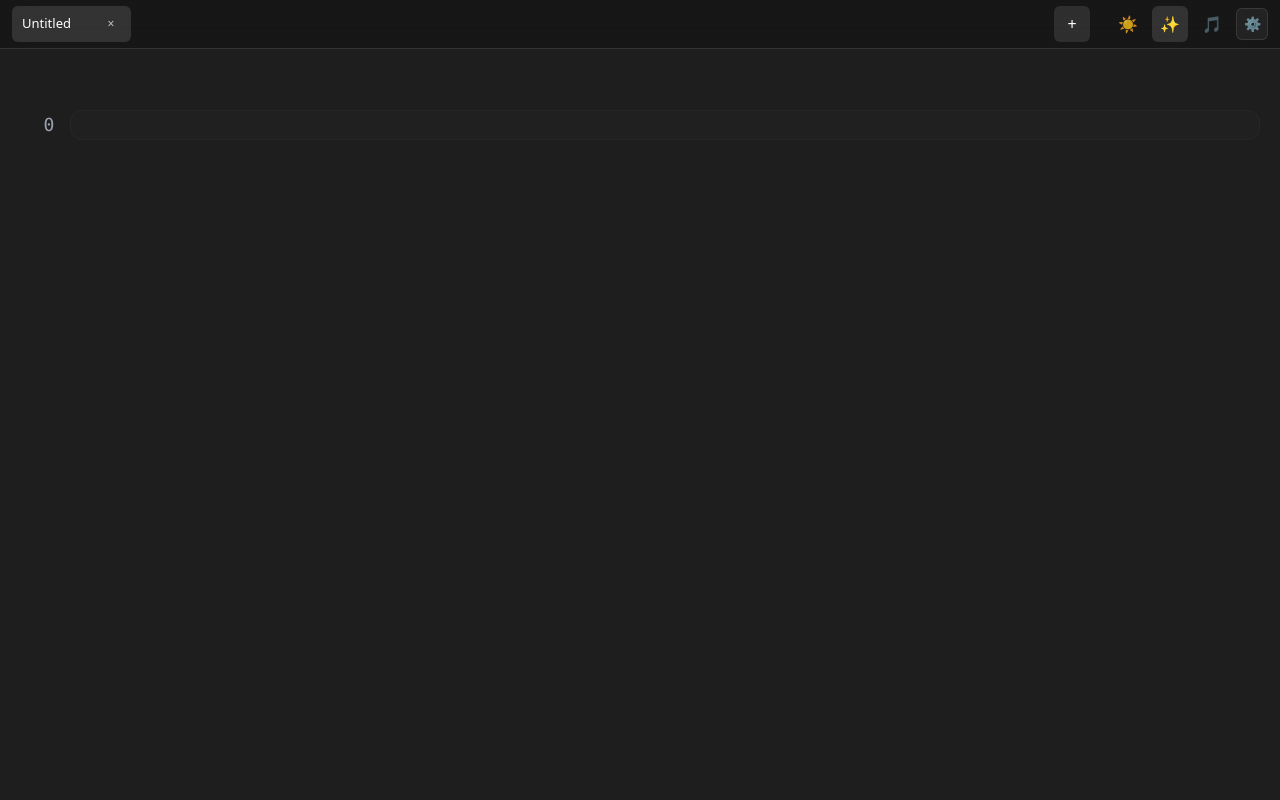
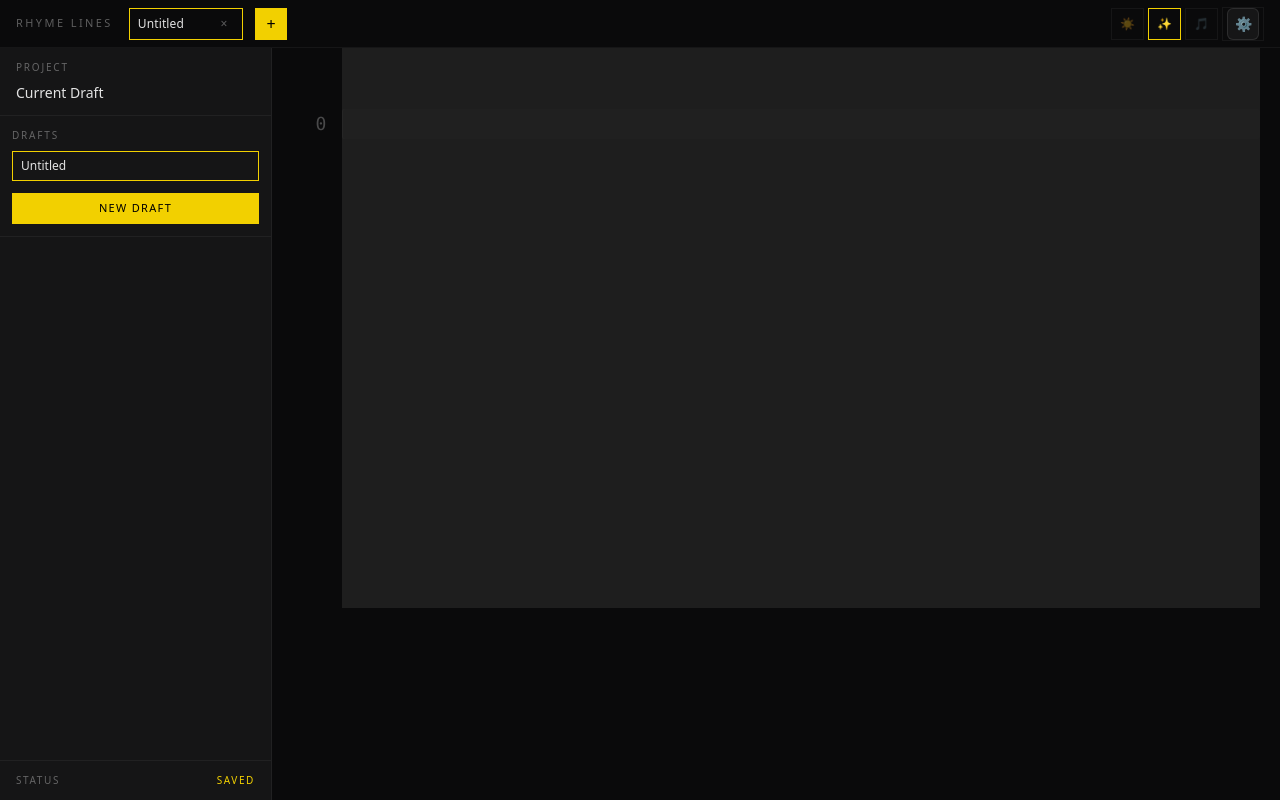
Before and after one commit to ClayTheMisfit/rhyme-lines, a Next.js app: page / in a window 1280 px wide. Built offline with nearby package versions, Linux system fonts and the light colour scheme.

Commit message:
Restyle editor shell to dark editorial layout

```diff
--- a/src/app/globals.css
+++ b/src/app/globals.css
@@ -61,12 +61,16 @@
   --rl-space-3: 0.75rem;
   --rl-space-4: 1rem;
   --rl-space-5: 1.25rem;
-  --rl-radius-sm: 0.375rem;
-  --rl-radius-md: 0.5rem;
-  --rl-radius-lg: 0.75rem;
-  --rl-muted: rgba(255, 255, 255, 0.62);
-  --rl-border: rgba(255, 255, 255, 0.13);
-  --rl-accent: rgba(56, 189, 248, 0.85);
+  --rl-radius-sm: 0.2rem;
+  --rl-radius-md: 0.25rem;
+  --rl-radius-lg: 0.3rem;
+  --rl-bg: #0a0a0b;
+  --rl-panel: #151516;
+  --rl-panel-elevated: #1b1b1d;
+  --rl-text: rgba(255, 255, 255, 0.88);
+  --rl-muted: rgba(255, 255, 255, 0.34);
+  --rl-border: rgba(255, 255, 255, 0.05);
+  --rl-accent: #f2d000;
 }
 
 /* Editor-specific variables */
@@ -223,13 +227,13 @@ body.bg-white .rl-editor[data-empty="true"]:not(:focus)::before {
 /* Current line highlight overlay (non-interactive) */
 .rl-current-line-highlight {
   position: absolute;
-  border-radius: 12px;
+  border-radius: 2px;
   pointer-events: none;
   z-index: 0;
   left: 0;
   right: 0;
-  background-color: var(--rl-active-line-bg, rgba(255, 255, 255, 0.012));
-  box-shadow: inset 0 0 0 1px var(--rl-active-line-border, rgba(255, 255, 255, 0.028));
+  background-color: var(--rl-active-line-bg, rgba(255, 255, 255, 0.02));
+  box-shadow: inset 1px 0 0 var(--rl-active-line-border, rgba(242, 208, 0, 0.3));
   transition:
     top var(--rl-active-line-transition, 120ms) ease-out,
     height var(--rl-active-line-transition, 120ms) ease-out,
@@ -239,8 +243,8 @@ body.bg-white .rl-editor[data-empty="true"]:not(:focus)::before {
 }
 
 body.bg-black .rl-current-line-highlight {
-  --rl-active-line-bg: rgba(255, 255, 255, 0.012);
-  --rl-active-line-border: rgba(255, 255, 255, 0.028);
+  --rl-active-line-bg: rgba(255, 255, 255, 0.02);
+  --rl-active-line-border: rgba(242, 208, 0, 0.3);
 }
 
 body.bg-white .rl-current-line-highlight {
@@ -250,9 +254,9 @@ body.bg-white .rl-current-line-highlight {
 
 .rl-rhyme-highlight[data-rhyme-family] {
   position: absolute;
-  border-radius: 0.35rem;
-  background: var(--rhyme-color, rgba(148, 163, 184, 0.2));
-  border-bottom: 1px solid color-mix(in srgb, var(--rhyme-color, rgba(148, 163, 184, 0.2)) 70%, transparent);
+  border-radius: 0;
+  background: color-mix(in srgb, var(--rl-accent) 12%, transparent);
+  border-bottom: 1px solid color-mix(in srgb, var(--rl-accent) 70%, transparent);
   pointer-events: none;
   transform: translateZ(0);
 }
@@ -260,8 +264,8 @@ body.bg-white .rl-current-line-highlight {
 .rl-rhyme-underline[data-rhyme-family] {
   position: absolute;
   height: 1px;
-  border-radius: 999px;
-  background: var(--rhyme-color, rgba(148, 163, 184, 0.6));
+  border-radius: 0;
+  background: color-mix(in srgb, var(--rl-accent) 85%, transparent);
   pointer-events: none;
   transform: translateZ(0);
 }
@@ -277,12 +281,12 @@ body.bg-white .rl-current-line-highlight {
 }
 
 .rl-rhyme-highlight[data-rhyme-family][data-rhyme-hide-colors] {
-  background: color-mix(in srgb, var(--rhyme-color, rgba(148, 163, 184, 0.2)) 12%, transparent);
-  border-bottom-color: color-mix(in srgb, var(--rhyme-color, rgba(148, 163, 184, 0.2)) 35%, transparent);
+  background: color-mix(in srgb, var(--rl-accent) 8%, transparent);
+  border-bottom-color: color-mix(in srgb, var(--rl-accent) 30%, transparent);
 }
 
 .rl-rhyme-underline[data-rhyme-family][data-rhyme-hide-colors] {
-  background: color-mix(in srgb, var(--rhyme-color, rgba(148, 163, 184, 0.6)) 35%, transparent);
+  background: color-mix(in srgb, var(--rl-accent) 30%, transparent);
 }
 
 /* Light theme editor styling */
@@ -293,6 +297,7 @@ body.bg-white .editor-surface {
 }
 
 .editor-surface {
+  background: transparent;
   --rl-editor-pad-x: var(--rl-pad-inline);
   --rl-gutter-w: var(--rl-gutter-width);
   --rl-highlight-inset: 0.25rem;
@@ -326,10 +331,10 @@ body.bg-white .rl-editor .line {
 .rl-editor .line {
   position: relative;
   z-index: 1;
-  border-radius: 6px;
+  border-radius: 0;
   padding: var(--rl-line-pad-y) 0.25rem;
   margin: 0;
-  transition: background-color 0.2s ease, color 0.2s ease;
+  transition: background-color 80ms linear;
   line-height: var(--rl-line-height);
 }
 
@@ -359,7 +364,7 @@ body.bg-white .rl-editor .line {
 }
 
 .gutterMirror-dark {
-  color: #9ca3af; /* gray-400 */
+  color: rgba(255, 255, 255, 0.26);
 }
 
 /* Custom scrollbar styles */
@@ -392,7 +397,7 @@ body.bg-white .rl-editor .line {
 /* Thin themed scrollbar for rhyme suggestions panel */
 .thin-scrollbar {
   scrollbar-width: thin; /* Firefox */
-  scrollbar-color: hsl(220 13% 46%) transparent; /* gray-500 */
+  scrollbar-color: rgba(255, 255, 255, 0.26) transparent;
 }
 
 .thin-scrollbar::-webkit-scrollbar {
@@ -404,8 +409,8 @@ body.bg-white .rl-editor .line {
 }
 
 .thin-scrollbar::-webkit-scrollbar-thumb {
-  background: hsl(220 13% 46%); /* gray-500 */
-  border-radius: 9999px;
+  background: rgba(255, 255, 255, 0.26);
+  border-radius: 2px;
 }
 
 .thin-scrollbar::-webkit-scrollbar-thumb:hover {
--- a/src/app/layout.tsx
+++ b/src/app/layout.tsx
@@ -12,7 +12,7 @@ export const metadata: Metadata = {
 export default function RootLayout({ children }: { children: ReactNode }) {
   return (
     <html lang="en" suppressHydrationWarning>
-      <body className="antialiased bg-black text-white min-h-screen flex flex-col font-sans">
+      <body className="antialiased min-h-screen flex flex-col font-sans bg-[color:var(--rl-bg)] text-[color:var(--rl-text)]">
         <Providers>
           <TopBar />
           <main className="flex-1 flex min-h-0" style={{ paddingTop: 'var(--header-height, 48px)' }}>
--- a/src/components/Editor.tsx
+++ b/src/components/Editor.tsx
@@ -999,7 +999,7 @@ const Editor = forwardRef<EditorHandle, EditorProps>(function Editor(
       <div
         ref={containerRef}
         data-editor-scroll
-        className="relative flex-1 overflow-auto transition-all duration-300"
+        className="relative flex-1 overflow-auto bg-[color:var(--rl-bg)]"
         style={{
           marginRight: 'var(--panel-right-offset, 0px)',
           maxWidth: 'calc(100% - var(--panel-right-offset, 0px))',
--- a/src/components/EditorShell.tsx
+++ b/src/components/EditorShell.tsx
@@ -59,6 +59,13 @@ export default function EditorShell() {
         : saveStatus === 'dirty'
           ? 'Changes pending save'
           : ''
+  const saveDisplayLabel = saveStatus === 'saving'
+    ? 'SYNCING'
+    : saveStatus === 'dirty'
+      ? 'PENDING'
+      : saveStatus === 'error'
+        ? 'ERROR'
+        : 'SAVED'
 
   const focusRhymePanel = useCallback(() => {
     const panelElement = floatingPanelRef.current
@@ -197,7 +204,50 @@ export default function EditorShell() {
       {!ready ? (
         <div className="flex h-full w-full flex-1 min-h-0" aria-hidden />
       ) : (
-        <div className="flex h-full w-full flex-1 min-h-0">
+        <div className="flex h-full w-full flex-1 min-h-0 bg-[color:var(--rl-bg)]">
+          <aside className="hidden h-full w-[272px] shrink-0 border-r border-[color:var(--rl-border)] bg-[color:var(--rl-panel)] md:flex md:flex-col">
+            <div className="border-b border-[color:var(--rl-border)] px-4 py-3">
+              <div className="text-[10px] uppercase tracking-[0.18em] text-[color:var(--rl-muted)]">Project</div>
+              <div className="mt-2 text-sm text-[color:var(--rl-text)]">Current Draft</div>
+            </div>
+            <div className="border-b border-[color:var(--rl-border)] px-3 py-3">
+              <div className="mb-2 text-[10px] uppercase tracking-[0.18em] text-[color:var(--rl-muted)]">Drafts</div>
+              <div className="space-y-1">
+                {tabs.map((tab) => {
+                  const isActive = tab.id === activeTabId
+                  return (
+                    <button
+                      key={tab.id}
+                      type="button"
+                      onClick={() => actions.setActive(tab.id)}
+                      className={`flex w-full items-center justify-between border px-2 py-1.5 text-left text-xs ${
+                        isActive
+                          ? 'border-[color:var(--rl-accent)] text-[color:var(--rl-text)]'
+                          : 'border-transparent text-[color:var(--rl-muted)] hover:border-[color:var(--rl-border)] hover:text-[color:var(--rl-text)]'
+                      }`}
+                    >
+                      <span className="truncate">{tab.title || 'Untitled'}</span>
+                      {tab.isDirty && <span className="text-[10px] text-[color:var(--rl-accent)]">●</span>}
+                    </button>
+                  )
+                })}
+              </div>
+              <button
+                type="button"
+                onClick={actions.newTab}
+                className="mt-3 inline-flex w-full items-center justify-center border border-[color:var(--rl-accent)] bg-[color:var(--rl-accent)] px-2 py-1.5 text-[11px] font-medium uppercase tracking-[0.12em] text-black"
+              >
+                New Draft
+              </button>
+            </div>
+            <div className="mt-auto border-t border-[color:var(--rl-border)] px-4 py-3 text-[10px] uppercase tracking-[0.16em] text-[color:var(--rl-muted)]">
+              <div className="flex items-center justify-between">
+                <span>Status</span>
+                <span className={saveStatus === 'idle' ? 'text-[color:var(--rl-accent)]' : ''}>{saveDisplayLabel}</span>
+              </div>
+            </div>
+          </aside>
+          <div className="flex min-h-0 flex-1">
             <Editor
               ref={editorRef}
               hydrated={ready}
@@ -207,6 +257,7 @@ export default function EditorShell() {
             />
             <RhymePanel ref={floatingPanelRef} editorRef={editorRef} />
           </div>
+        </div>
       )}
       <span className="sr-only" aria-live="polite">
         {saveLiveLabel}
--- a/src/components/TopBar.tsx
+++ b/src/components/TopBar.tsx
@@ -1,7 +1,6 @@
 'use client'
 
 import { useCallback, useEffect, useRef } from 'react'
-import { motion } from 'framer-motion'
 import { useTheme } from 'next-themes'
 import { useMounted } from '@/hooks/useMounted'
 import { resolveTheme } from '@/lib/theme/resolveTheme'
@@ -14,7 +13,6 @@ import TabBar from '@/components/tabs/TabBar'
 import { shallow } from 'zustand/shallow'
 import SettingsSheet from './settings/SettingsSheet'
 import { layers } from '@/lib/layers'
-import { Tooltip, TooltipContent, TooltipProvider, TooltipTrigger } from '@/components/ui/tooltip'
 
 const PANEL_SPACING_REM = '1.5rem'
 const cx = (...parts: Array<string | false | null | undefined>) => parts.filter(Boolean).join(' ')
@@ -160,10 +158,13 @@ export default function TopBar() {
     <header
       ref={headerRef}
       data-testid="editor-header"
-      className="fixed left-0 right-0 top-0 flex min-h-12 items-center justify-between gap-3 border-b border-[color:var(--rl-border)] bg-black/22 px-3 py-1.5 backdrop-blur-lg"
+      className="fixed left-0 right-0 top-0 flex min-h-12 items-center justify-between gap-3 border-b border-[color:var(--rl-border)] bg-[color:var(--rl-bg)] px-4 py-1.5"
       style={{ zIndex: layers.topBar }}
     >
-      <div className="min-w-0 flex-1">
+      <div className="flex min-w-0 flex-1 items-center gap-4">
+        <div className="shrink-0 text-[11px] font-medium uppercase tracking-[0.22em] text-[color:var(--rl-muted)]">
+          Rhyme Lines
+        </div>
         <TabBar
           tabs={tabs}
           activeTabId={activeTabId}
@@ -175,80 +176,59 @@ export default function TopBar() {
         />
       </div>
 
-      <div className="ml-2 flex items-center gap-1.5">
+      <div className="ml-2 flex items-center gap-1">
         {autosaveStatus === 'error' && (
-          <TooltipProvider>
-            <Tooltip>
-              <TooltipTrigger asChild>
-                <span
-                  className="inline-flex h-9 w-9 items-center justify-center rounded-md text-sm text-rose-300 ring-1 ring-rose-300/45"
-                  aria-label={`Save failed${lastError ? `: ${lastError}` : ''}`}
-                >
-                  !
-                </span>
-              </TooltipTrigger>
-              <TooltipContent side="bottom">{lastError ?? 'Save failed'}</TooltipContent>
-            </Tooltip>
-          </TooltipProvider>
+          <span
+            className="inline-flex h-8 items-center border border-red-400/40 px-2 text-[10px] uppercase tracking-[0.14em] text-red-300"
+            aria-label={`Save failed${lastError ? `: ${lastError}` : ''}`}
+            title={lastError ?? 'Save failed'}
+          >
+            Save Error
+          </span>
         )}
 
-        <motion.button
-          suppressHydrationWarning
-          whileHover={{ scale: 1.03 }}
-          whileTap={{ scale: 0.97 }}
-          transition={{ duration: 0.12 }}
+        <button
           onClick={toggleTheme}
-          className="inline-flex h-9 w-9 items-center justify-center rounded-md text-base text-white/80 transition-colors duration-100 hover:bg-white/8 hover:text-white focus-visible:outline-none focus-visible:ring-2 focus-visible:ring-white/45"
+          className="inline-flex h-8 min-w-8 items-center justify-center border border-[color:var(--rl-border)] px-2 text-xs text-[color:var(--rl-muted)] transition-colors duration-75 hover:text-[color:var(--rl-text)] focus-visible:outline-none focus-visible:ring-1 focus-visible:ring-[color:var(--rl-accent)]"
           title="Toggle theme"
           aria-label="Toggle theme"
         >
           {theme === 'dark' ? '☀️' : '🌙'}
-        </motion.button>
+        </button>
 
-        <motion.button
-          suppressHydrationWarning
-          whileHover={{ scale: 1.03 }}
-          whileTap={{ scale: 0.97 }}
-          transition={{ duration: 0.12 }}
+        <button
           onClick={toggleRhymeDecorations}
           className={cx(
-            'inline-flex h-9 w-9 items-center justify-center rounded-md text-base transition duration-100 focus-visible:outline-none focus-visible:ring-2 focus-visible:ring-white/45',
-            showRhymeDecorations ? 'bg-white/12 text-white' : 'text-white/80 hover:bg-white/8 hover:text-white'
+            'inline-flex h-8 min-w-8 items-center justify-center border px-2 text-xs transition duration-75 focus-visible:outline-none focus-visible:ring-1 focus-visible:ring-[color:var(--rl-accent)]',
+            showRhymeDecorations
+              ? 'border-[color:var(--rl-accent)] text-[color:var(--rl-accent)]'
+              : 'border-[color:var(--rl-border)] text-[color:var(--rl-muted)] hover:text-[color:var(--rl-text)]'
           )}
           title={showRhymeDecorations ? 'Hide rhyme highlights' : 'Show rhyme highlights'}
           aria-label={showRhymeDecorations ? 'Hide rhyme highlights' : 'Show rhyme highlights'}
           aria-pressed={showRhymeDecorations}
         >
           ✨
-        </motion.button>
+        </button>
 
-        <motion.button
-          suppressHydrationWarning
-          whileHover={{ scale: 1.03 }}
-          whileTap={{ scale: 0.97 }}
-          transition={{ duration: 0.12 }}
+        <button
           onClick={togglePanel}
           className={cx(
-            'inline-flex h-9 w-9 items-center justify-center rounded-md text-base transition duration-100 focus-visible:outline-none focus-visible:ring-2 focus-visible:ring-white/45',
-            panelVisible ? 'bg-white/12 text-white' : 'text-white/80 hover:bg-white/8 hover:text-white'
+            'inline-flex h-8 min-w-8 items-center justify-center border px-2 text-xs transition duration-75 focus-visible:outline-none focus-visible:ring-1 focus-visible:ring-[color:var(--rl-accent)]',
+            panelVisible
+              ? 'border-[color:var(--rl-accent)] text-[color:var(--rl-accent)]'
+              : 'border-[color:var(--rl-border)] text-[color:var(--rl-muted)] hover:text-[color:var(--rl-text)]'
           )}
           title={panelVisible ? 'Hide rhyme panel' : 'Show rhyme panel'}
           aria-label={panelVisible ? 'Hide rhyme panel' : 'Show rhyme panel'}
           aria-pressed={panelVisible}
         >
           🎵
-        </motion.button>
+        </button>
 
-        <motion.div
-          suppressHydrationWarning
-          whileHover={{ scale: 1.03 }}
-          whileTap={{ scale: 0.97 }}
-          transition={{ duration: 0.12 }}
-          className="flex"
-          title="Open settings"
-        >
+        <div className="flex border border-[color:var(--rl-border)] px-1 text-[color:var(--rl-muted)]" title="Open settings">
           <SettingsSheet />
-        </motion.div>
+        </div>
       </div>
     </header>
   )
--- a/src/components/panels/DockablePanel.tsx
+++ b/src/components/panels/DockablePanel.tsx
@@ -31,7 +31,7 @@ type Props = {
 }
 
 const headerButtonClass =
-  "inline-flex h-8 w-8 items-center justify-center rounded-md text-sm leading-none text-slate-500 transition-colors hover:bg-slate-100 hover:text-slate-900 focus-visible:outline-none focus-visible:ring-2 focus-visible:ring-sky-400/70 focus-visible:ring-offset-2 focus-visible:ring-offset-white motion-reduce:transition-none dark:text-slate-300 dark:hover:bg-white/10 dark:hover:text-slate-100 dark:focus-visible:ring-offset-slate-900"
+  "inline-flex h-7 w-7 items-center justify-center border border-transparent text-xs leading-none text-[color:var(--rl-muted)] transition-colors hover:border-[color:var(--rl-border)] hover:text-[color:var(--rl-text)] focus-visible:outline-none focus-visible:ring-1 focus-visible:ring-[color:var(--rl-accent)]"
 
 export function DockablePanel({
   title,
@@ -51,9 +51,9 @@ export function DockablePanel({
   panelProps,
 }: Props) {
   const header = (
-    <div className="flex h-11 items-center justify-between border-b border-slate-200/60 bg-white/70 px-2 backdrop-blur dark:border-slate-700/60 dark:bg-slate-900/70">
+    <div className="flex h-10 items-center justify-between border-b border-[color:var(--rl-border)] bg-[color:var(--rl-panel)] px-2">
       <div
-        className="rhyme-panel-drag-handle px-2 text-[11px] font-semibold uppercase tracking-wide text-slate-500/90 dark:text-slate-300/80 cursor-move select-none"
+        className="rhyme-panel-drag-handle cursor-move select-none px-2 text-[10px] font-medium uppercase tracking-[0.16em] text-[color:var(--rl-muted)]"
         aria-label="Move rhyme panel"
       >
         {title}
@@ -79,7 +79,7 @@ export function DockablePanel({
   )
 
   const basePanelClasses =
-    "border border-slate-200/60 rounded-xl shadow-xl bg-white text-slate-900 flex flex-col dark:border-slate-700/60 dark:bg-slate-900 dark:text-slate-100" +
+    "border border-[color:var(--rl-border)] bg-[color:var(--rl-panel)] text-[color:var(--rl-text)] flex flex-col" +
     (className ? ` ${className}` : "")
   const panelClasses = panelProps?.className
     ? `${basePanelClasses} ${panelProps.className}`
--- a/src/components/tabs/TabBar.tsx
+++ b/src/components/tabs/TabBar.tsx
@@ -81,9 +81,11 @@ export function TabBar({ tabs, activeTabId, saveStatus, onNew, onSelect, onClose
                 role="tab"
                 aria-selected={isActive}
                 className={cx(
-                  'group relative flex min-h-9 items-center gap-2 rounded-md px-2.5 py-1 text-[13px] transition-colors whitespace-nowrap focus-visible:outline-none focus-visible:ring-2 focus-visible:ring-white/45',
-                  isActive ? 'bg-white/12 text-white' : 'text-white/70 hover:bg-white/6',
-                  tab.isDirty && !isActive && 'text-white/85'
+                  'group relative flex min-h-8 items-center gap-2 border px-2 py-1 text-[12px] tracking-[0.01em] whitespace-nowrap focus-visible:outline-none focus-visible:ring-1 focus-visible:ring-[color:var(--rl-accent)]',
+                  isActive
+                    ? 'border-[color:var(--rl-accent)] text-[color:var(--rl-text)]'
+                    : 'border-transparent text-[color:var(--rl-muted)] hover:border-[color:var(--rl-border)] hover:text-[color:var(--rl-text)]',
+                  tab.isDirty && !isActive && 'text-[color:var(--rl-text)]'
                 )}
                 onClick={() => onSelect(tab.id)}
                 onDoubleClick={() => startEditing(tab.id, tab.title)}
@@ -91,7 +93,7 @@ export function TabBar({ tabs, activeTabId, saveStatus, onNew, onSelect, onClose
                 {isEditing ? (
                   <input
                     ref={inputRef}
-                    className="w-32 rounded bg-white/10 px-1 py-0.5 text-[13px] outline-none ring-1 ring-white/30"
+                    className="w-32 border border-[color:var(--rl-border)] bg-[color:var(--rl-panel)] px-1 py-0.5 text-[12px] outline-none ring-1 ring-[color:var(--rl-accent)]/40"
                     value={draftTitle}
                     onChange={(event) => setDraftTitle(event.target.value)}
                     onBlur={commitRename}
@@ -123,7 +125,7 @@ export function TabBar({ tabs, activeTabId, saveStatus, onNew, onSelect, onClose
                 <span
                   role="button"
                   aria-label={`Close tab ${tab.title}`}
-                  className="ml-1 inline-flex h-5 w-5 items-center justify-center rounded-full text-xs text-white/70 transition hover:bg-white/10"
+                  className="ml-1 inline-flex h-5 w-5 items-center justify-center text-xs text-[color:var(--rl-muted)] transition-colors hover:text-[color:var(--rl-text)]"
                   onClick={(event) => {
                     event.stopPropagation()
                     onClose(tab.id)
@@ -139,7 +141,7 @@ export function TabBar({ tabs, activeTabId, saveStatus, onNew, onSelect, onClose
 
       <button
         type="button"
-        className="inline-flex h-9 w-9 items-center justify-center rounded-md bg-white/10 text-base text-white transition duration-100 hover:bg-white/20 focus-visible:outline-none focus-visible:ring-2 focus-visible:ring-white/45"
+        className="inline-flex h-8 w-8 items-center justify-center border border-[color:var(--rl-accent)] bg-[color:var(--rl-accent)] text-base text-black transition duration-75 hover:brightness-95 focus-visible:outline-none focus-visible:ring-1 focus-visible:ring-[color:var(--rl-accent)]"
         onClick={onNew}
         aria-label="Add tab"
       >
```
Also changed, not shown: src/components/rhyme/RhymeSuggestionsPanel.tsx (+35 -39 lines). Lines whose indentation alone changed are shown as unchanged.
